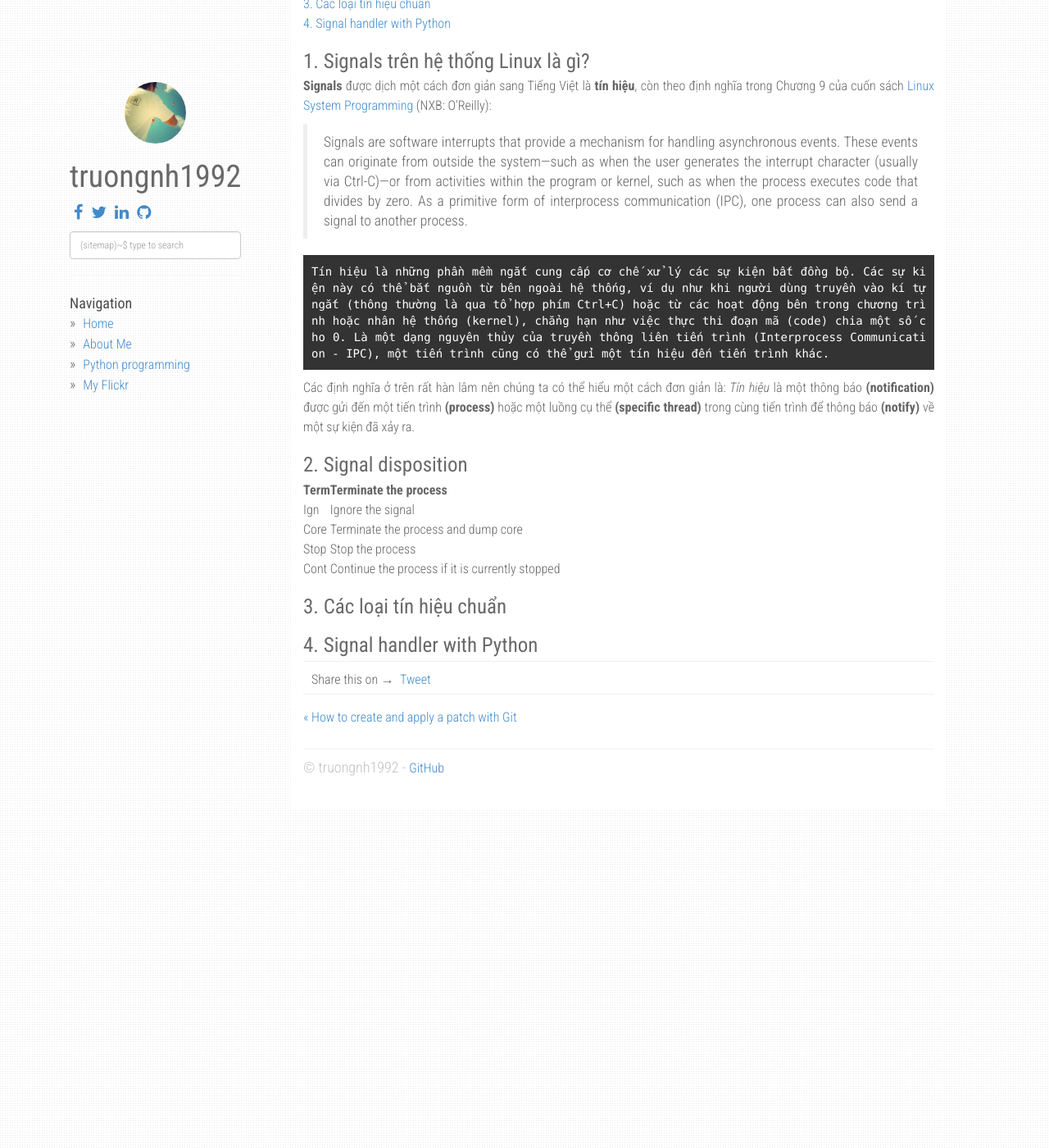
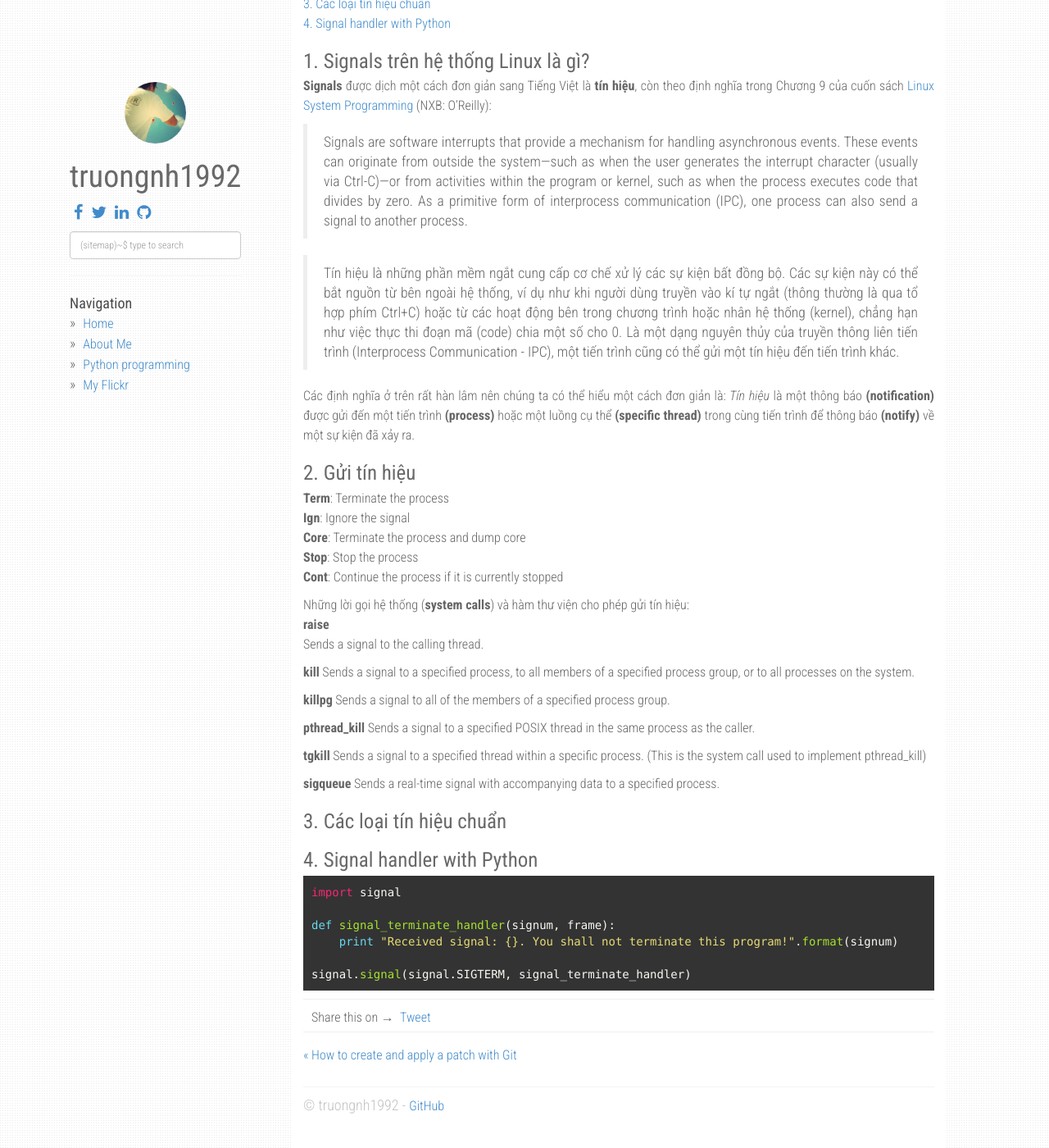
Before and after one commit to truongnh1992/truongnh1992.github.io, a Jekyll site: the page built from _posts/2018-10-25-signal-handler-python.md, in a window 1280 px wide and 1400 px high, scrolled down 245 px. Shown: the whole window at 82% size. Built offline with Jekyll 4.4.1, drawn with Linux system fonts in a browser that asks for light colours; nearby versions of some CDN libraries; comment, search, counter and statistics services are not loaded; some of the changed text lies outside the part shown.

Commit message:
Update 2018-10-25-signal-handler-python.md

````diff
--- a/_posts/2018-10-25-signal-handler-python.md
+++ b/_posts/2018-10-25-signal-handler-python.md
@@ -11,7 +11,7 @@ Bài viết sẽ trình bày một cách tổng quan về tín hiệu (**signals
 
 <!-- MarkdownTOC -->
 [1. Signals trên hệ thống Linux là gì?](#1-what-is-a-signal-in-linux)
-[2. Signal disposition](#2-singal-disposition)
+[2. Gửi tín hiệu](#2-send-signal)
 [3. Các loại tín hiệu chuẩn](#3-standard-signals)
 [4. Signal handler with Python](#4-signal-handler-with-python)
 <!-- /MarkdownTOC -->
@@ -21,24 +21,49 @@ Bài viết sẽ trình bày một cách tổng quan về tín hiệu (**signals
 **Signals** được dịch một cách đơn giản sang Tiếng Việt là **tín hiệu**, còn theo định nghĩa trong Chương 9 của cuốn sách [Linux System Programming](https://www.oreilly.com/library/view/linux-system-programming/0596009585/ch09.html) (NXB: O'Reilly):
 > Signals are software interrupts that provide a mechanism for handling asynchronous events. These events can originate from outside the system—such as when the user generates the interrupt character (usually via Ctrl-C)—or from activities within the program or kernel, such as when the process executes code that divides by zero. As a primitive form of interprocess communication (IPC), one process can also send a signal to another process.
 
-```
-Tín hiệu là những phần mềm ngắt cung cấp cơ chế xử lý các sự kiện bất đồng bộ. Các sự kiện này có thể bắt nguồn từ bên ngoài hệ thống, ví dụ như khi người dùng truyền vào kí tự ngắt (thông thường là qua tổ hợp phím Ctrl+C) hoặc từ các hoạt động bên trong chương trình hoặc nhân hệ thống (kernel), chẳng hạn như việc thực thi đoạn mã (code) chia một số cho 0. Là một dạng nguyên thủy của truyền thông liên tiến trình (Interprocess Communication - IPC), một tiến trình cũng có thể gửi một tín hiệu đến tiến trình khác.
-```
+> Tín hiệu là những phần mềm ngắt cung cấp cơ chế xử lý các sự kiện bất đồng bộ. Các sự kiện này có thể bắt nguồn từ bên ngoài hệ thống, ví dụ như khi người dùng truyền vào kí tự ngắt (thông thường là qua tổ hợp phím Ctrl+C) hoặc từ các hoạt động bên trong chương trình hoặc nhân hệ thống (kernel), chẳng hạn như việc thực thi đoạn mã (code) chia một số cho 0. Là một dạng nguyên thủy của truyền thông liên tiến trình (Interprocess Communication - IPC), một tiến trình cũng có thể gửi một tín hiệu đến tiến trình khác.
+
 
 Các định nghĩa ở trên rất hàn lâm nên chúng ta có thể hiểu một cách đơn giản là: *Tín hiệu* là một thông báo **(notification)** được gửi đến một tiến trình **(process)** hoặc một luồng cụ thể **(specific thread)** trong cùng tiến trình để thông báo **(notify)** về một sự kiện đã xảy ra.
 
-<a name="2-singal-disposition"><a/>
-## 2. Signal disposition
+<a name="2-send-signal"><a/>
+## 2. Gửi tín hiệu
 
-| Term | Terminate the process                                         |
-|------|---------------------------------------------------------------|
-| Ign  | Ignore the signal                                             |
-| Core | Terminate the process and dump core                           |
-| Stop | Stop the process                                              |
-| Cont | Continue the process if it is currently               stopped |
+**Term**: Terminate the process
+**Ign**: Ignore the signal
+**Core**: Terminate the process and dump core
+**Stop**: Stop the process
+**Cont**: Continue the process if it is currently stopped
+
+Những lời gọi hệ thống (**system calls**) và hàm thư viện cho phép gửi tín hiệu:
+**raise**
+Sends a signal to the calling thread.
+
+**kill**
+    Sends a signal to a specified process, to all members of a specified process group, or to all processes on the system.
+
+**killpg**
+    Sends a signal to all of the members of a specified process group.
+
+**pthread_kill**
+    Sends a signal to a specified POSIX thread in the same process as the caller.
+
+**tgkill**
+    Sends a signal to a specified thread within a specific process. (This is the system call used to implement pthread_kill)
+
+**sigqueue**
+    Sends a real-time signal with accompanying data to a specified process.
 
 <a name="3-standard-signals"><a/>
 ## 3. Các loại tín hiệu chuẩn
 
 <a name="4-signal-handler-with-python"><a/>
 ## 4. Signal handler with Python
+```python
+import signal
+
+def signal_terminate_handler(signum, frame):
+    print "Received signal: {}. You shall not terminate this program!".format(signum)
+
+signal.signal(signal.SIGTERM, signal_terminate_handler)
+```
````
